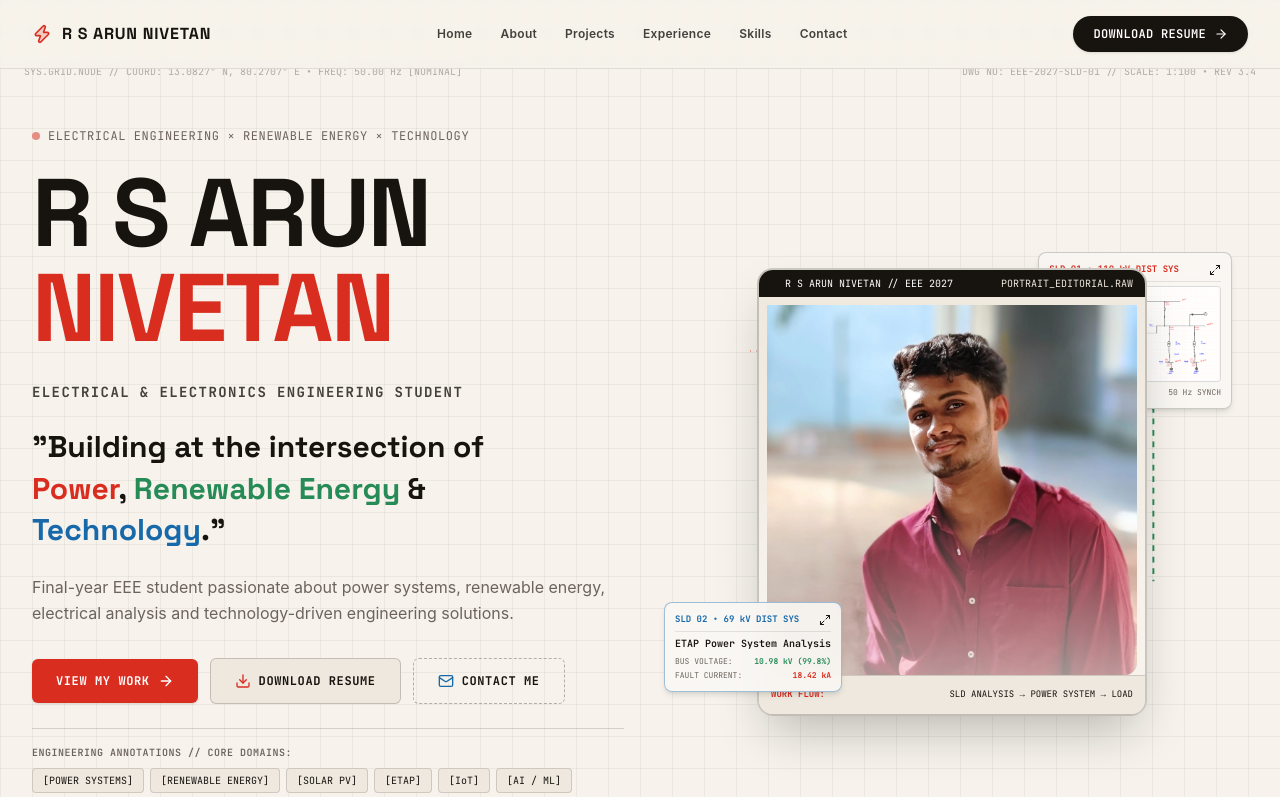
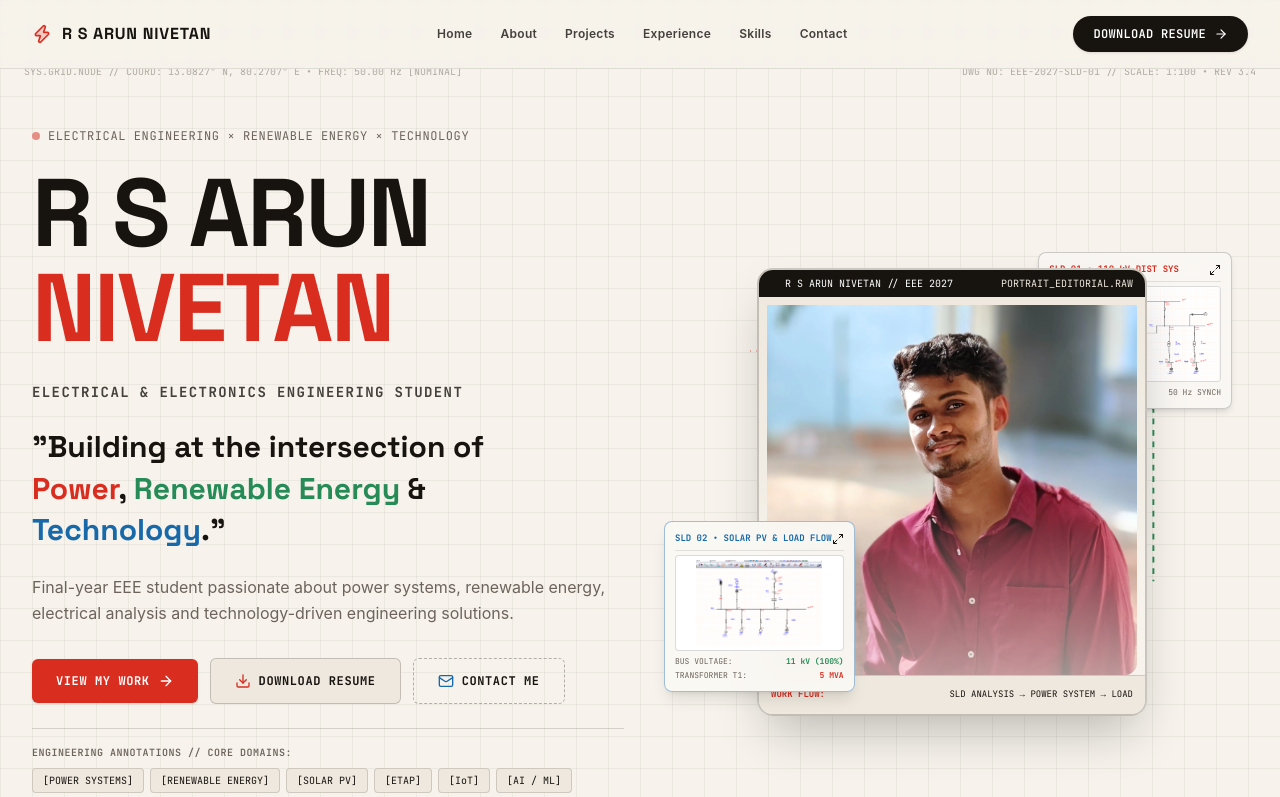
Before and after one commit to arunnivetan/arun-portfolio, a React (Vite) app: page / in a window 1280 px wide. Shown: the top 797 px of the page. Built offline with nearby package versions, Linux system fonts and the light colour scheme.

Commit message:
Add real ETAP Solar PV & Load Flow circuit diagram to SLD 02 in Hero section

```diff
--- a/src/components/HeroSection.tsx
+++ b/src/components/HeroSection.tsx
@@ -166,25 +166,32 @@ export const HeroSection: React.FC<HeroSectionProps> = ({ onOpenResume }) => {
                 </div>
               </div>
 
-              {/* Second Floating Technical Card: SLD 02 / Power System Node */}
+              {/* Second Floating Technical Card: SLD 02 / Solar & ETAP Load Flow Node */}
               <div
                 onClick={() => setSelectedSldModal({
-                  title: "69 kV SUBSTATION DISTRIBUTION & ETAP SHORT CIRCUIT ANALYSIS",
-                  image: "/assets/sld_etap_110kv.png",
-                  tag: "SLD 02 // 69 kV DISTRIBUTION SYSTEM"
+                  title: "11 kV / 0.415 kV SOLAR PV & ETAP LOAD FLOW ANALYSIS",
+                  image: "/assets/sld_etap_solar_pv.png",
+                  tag: "SLD 02 // SOLAR PV & LOAD FLOW SYSTEM"
                 })}
-                className="absolute bottom-6 left-0 sm:left-2 z-20 bg-[#FAF8F4]/90 backdrop-blur-md p-2.5 rounded-lg border border-[#1769AA]/40 shadow-md hover:scale-105 hover:border-[#1769AA] transition-all cursor-pointer group max-w-[190px] sm:max-w-[220px]"
+                className="absolute bottom-6 left-0 sm:left-2 z-20 bg-[#FAF8F4]/95 backdrop-blur-md p-2.5 rounded-lg border border-[#1769AA]/40 shadow-lg hover:scale-105 hover:border-[#1769AA] transition-all cursor-pointer group max-w-[200px] sm:max-w-[240px]"
               >
                 <div className="flex items-center justify-between pb-1 mb-1 border-b border-[#17130F]/10 font-mono-tech text-[9px] font-bold text-[#1769AA]">
-                  <span>SLD 02 • 69 kV DIST SYS</span>
+                  <span>SLD 02 • SOLAR PV & LOAD FLOW</span>
                   <Maximize2 className="w-3 h-3 group-hover:scale-125 transition-transform text-[#17130F]" />
                 </div>
-                <div className="font-mono-tech text-[10px] font-semibold text-[#17130F] mb-1">
-                  ETAP Power System Analysis
+                <div className="relative overflow-hidden rounded border border-[#17130F]/15 bg-white h-20 sm:h-24">
+                  <img
+                    src="/assets/sld_etap_solar_pv.png"
+                    alt="SLD 02 - ETAP Solar PV & Power Load Flow System"
+                    className="w-full h-full object-contain p-1 group-hover:scale-105 transition-all"
+                  />
+                  <div className="absolute inset-0 bg-[#17130F]/40 opacity-0 group-hover:opacity-100 transition-opacity flex items-center justify-center font-mono-tech text-[10px] font-bold text-white uppercase tracking-wider">
+                    Click to View SLD
+                  </div>
                 </div>
-                <div className="font-mono-tech text-[8px] text-[#6C645C] space-y-0.5">
-                  <div className="flex justify-between"><span>BUS VOLTAGE:</span><span className="text-[#278B57] font-bold">10.98 kV (99.8%)</span></div>
-                  <div className="flex justify-between"><span>FAULT CURRENT:</span><span className="text-[#D92D20] font-bold">18.42 kA</span></div>
+                <div className="font-mono-tech text-[8px] text-[#6C645C] mt-1 space-y-0.5">
+                  <div className="flex justify-between"><span>BUS VOLTAGE:</span><span className="text-[#278B57] font-bold">11 kV (100%)</span></div>
+                  <div className="flex justify-between"><span>TRANSFORMER T1:</span><span className="text-[#D92D20] font-bold">5 MVA</span></div>
                 </div>
               </div>
 
```
Also changed, not shown: public/assets/sld_etap_solar_pv.png (added).
